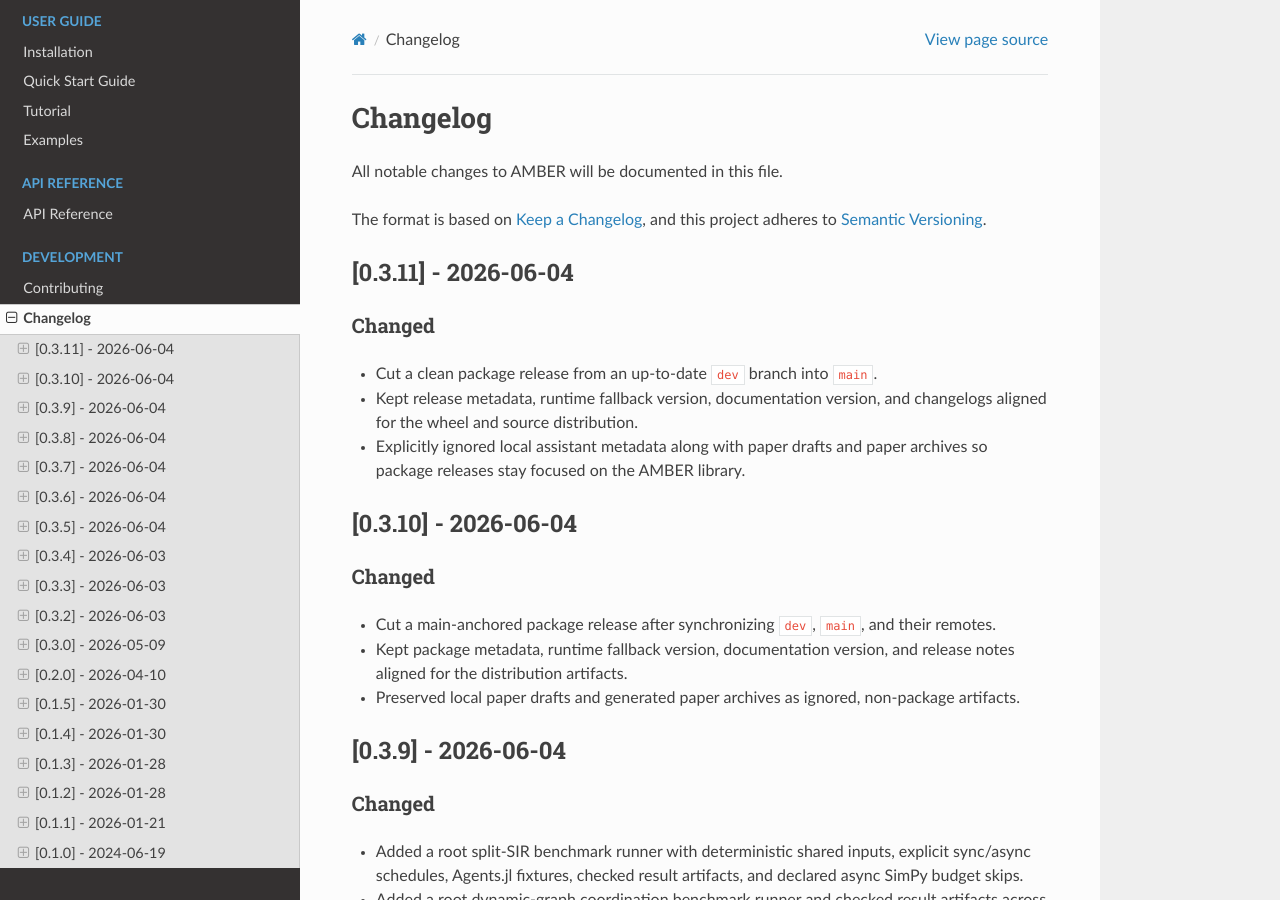
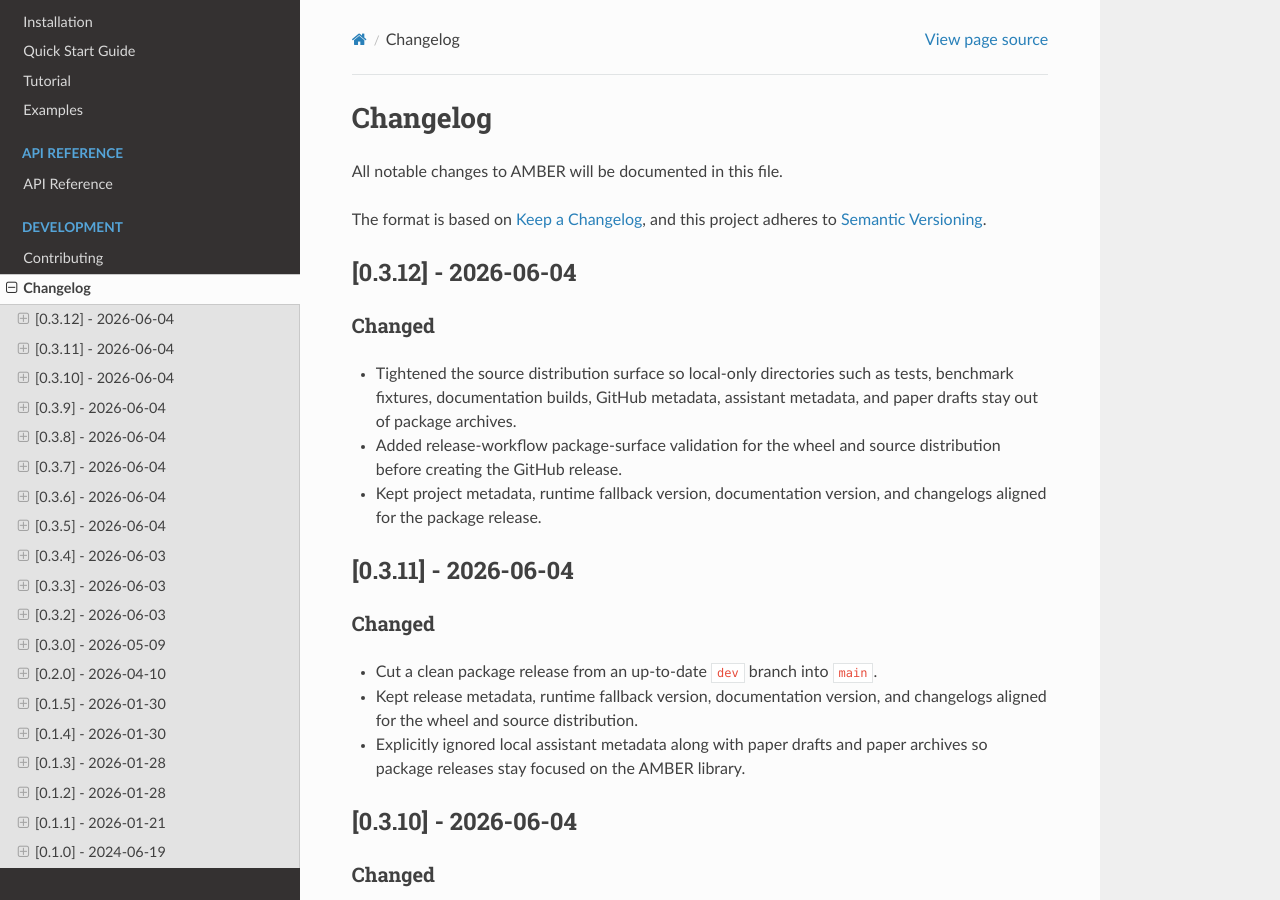
Before and after one commit to a11to1n3/AMBER, a Sphinx documentation site: the page built from docs/changelog.rst, in a window 1280 px wide and 900 px high. Built offline with Sphinx 7.4.7 and the Read the Docs theme 3.1.0, drawn with Linux system fonts in a browser that asks for light colours.

Commit message:
Release v0.3.12 package surface cleanup
Tighten the source distribution and release workflow so local-only repo material stays out of published package artifacts.

🤖 Generated with [Claude Code](https://claude.ai/code)

Co-Authored-By: Claude <noreply@anthropic.com>

```diff
--- a/docs/changelog.rst
+++ b/docs/changelog.rst
@@ -5,6 +5,19 @@ All notable changes to AMBER will be documented in this file.
 
 The format is based on `Keep a Changelog <https://keepachangelog.com/en/1.0.0/>`_,
 and this project adheres to `Semantic Versioning <https://semver.org/spec/v2.0.0.html>`_.
+
+[0.3.12] - 2026-06-04
+---------------------
+
+Changed
+~~~~~~~
+- Tightened the source distribution surface so local-only directories such as
+  tests, benchmark fixtures, documentation builds, GitHub metadata, assistant
+  metadata, and paper drafts stay out of package archives.
+- Added release-workflow package-surface validation for the wheel and source
+  distribution before creating the GitHub release.
+- Kept project metadata, runtime fallback version, documentation version, and
+  changelogs aligned for the package release.
 
 [0.3.11] - 2026-06-04
 ---------------------
--- a/docs/conf.py
+++ b/docs/conf.py
@@ -26,7 +26,7 @@ author = 'a11to1n3'
 try:
     release = metadata_version('ambr')
 except PackageNotFoundError:
-    release = '0.3.11'
+    release = '0.3.12'
 version = release
 
 # -- General configuration ---------------------------------------------------
--- a/pyproject.toml
+++ b/pyproject.toml
@@ -4,7 +4,7 @@ build-backend = "setuptools.build_meta"
 
 [project]
 name = "ambr"
-version = "0.3.11"
+version = "0.3.12"
 description = "Agent-based Modeling with Blazingly Efficient Records"
 readme = { file = "README.md", content-type = "text/markdown" }
 requires-python = ">=3.9"
--- a/src/ambr/__init__.py
+++ b/src/ambr/__init__.py
@@ -62,7 +62,7 @@ from .performance import (
 try:
     __version__ = _metadata_version('ambr')
 except _PackageNotFoundError:
-    __version__ = '0.3.11'
+    __version__ = '0.3.12'
 
 __author__ = 'a11to1n3'
 __email__ = 'citation.needed@example.com'
```
Also changed, not shown: CHANGELOG.md (+12 -0 lines), 3 other files.
